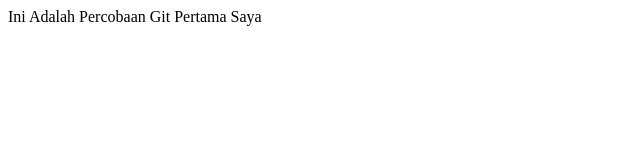
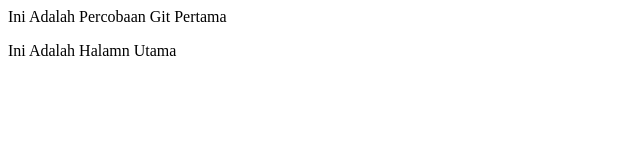
Before and after one commit to NeniFeb/gitsaya, a plain HTML site: page index.html in a window 1280 px wide. Shown: the whole page, without its empty margins (0-640 px from the left). Drawn offline with Linux system fonts and the light colour scheme.

Commit message:
merubah file index.html dan menambah file dokumen.txt

```diff
--- a/index.html
+++ b/index.html
@@ -1,6 +1,7 @@
 <html>
 <head><title>Percobaan Git </title></head>
 <body>
-<p>Ini Adalah Percobaan Git Pertama Saya</p>
+<p>Ini Adalah Percobaan Git Pertama</p>
+<p>Ini Adalah Halamn Utama</p>
 </body>
 </html>
```
Also changed, not shown: dokumen.txt (added).
